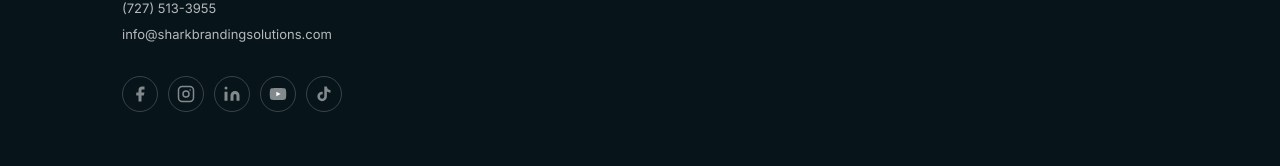
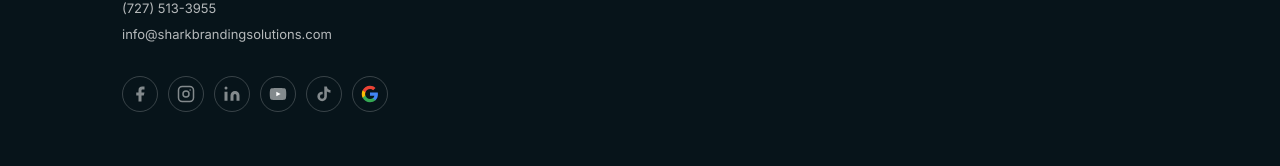
Before and after one commit to stanpord/Shark-Branding-Website, a Next.js app: page /plans in a window 1280 px wide. Shown: the part 6857-7023 px from the top of the page. Built offline with nearby package versions, Linux system fonts and the light colour scheme.

Commit message:
Add Google Business Profile link to footer socials

```diff
--- a/src/components/Footer.tsx
+++ b/src/components/Footer.tsx
@@ -73,6 +73,18 @@
     icon: (
       <svg width="18" height="18" viewBox="0 0 24 24" fill="currentColor" aria-hidden="true">
         <path d="M19.59 6.69a4.83 4.83 0 0 1-3.77-4.25V2h-3.45v13.67a2.89 2.89 0 0 1-2.88 2.5 2.89 2.89 0 0 1-2.89-2.89 2.89 2.89 0 0 1 2.89-2.89c.28 0 .54.04.79.1V9.01a6.33 6.33 0 0 0-.79-.05 6.34 6.34 0 0 0-6.34 6.34 6.34 6.34 0 0 0 6.34 6.34 6.34 6.34 0 0 0 6.33-6.34V8.69a8.18 8.18 0 0 0 4.78 1.52V6.77a4.85 4.85 0 0 1-1.01-.08z" />
+      </svg>
+    ),
+  },
+  {
+    label: "Google Business Profile",
+    href: "https://share.google/qmY6FsoMpxip8rslm",
+    icon: (
+      <svg width="18" height="18" viewBox="0 0 24 24" fill="currentColor" aria-hidden="true">
+        <path d="M22.56 12.25c0-.78-.07-1.53-.2-2.25H12v4.26h5.92c-.26 1.37-1.04 2.53-2.21 3.31v2.77h3.57c2.08-1.92 3.28-4.74 3.28-8.09z" fill="#4285F4"/>
+        <path d="M12 23c2.97 0 5.46-.98 7.28-2.66l-3.57-2.77c-.98.66-2.23 1.06-3.71 1.06-2.86 0-5.29-1.93-6.16-4.53H2.18v2.84C3.99 20.53 7.7 23 12 23z" fill="#34A853"/>
+        <path d="M5.84 14.09c-.22-.66-.35-1.36-.35-2.09s.13-1.43.35-2.09V7.07H2.18C1.43 8.55 1 10.22 1 12s.43 3.45 1.18 4.93l3.66-2.84z" fill="#FBBC05"/>
+        <path d="M12 5.38c1.62 0 3.06.56 4.21 1.64l3.15-3.15C17.45 2.09 14.97 1 12 1 7.7 1 3.99 3.47 2.18 7.07l3.66 2.84c.87-2.6 3.3-4.53 6.16-4.53z" fill="#EA4335"/>
       </svg>
     ),
   },
```
